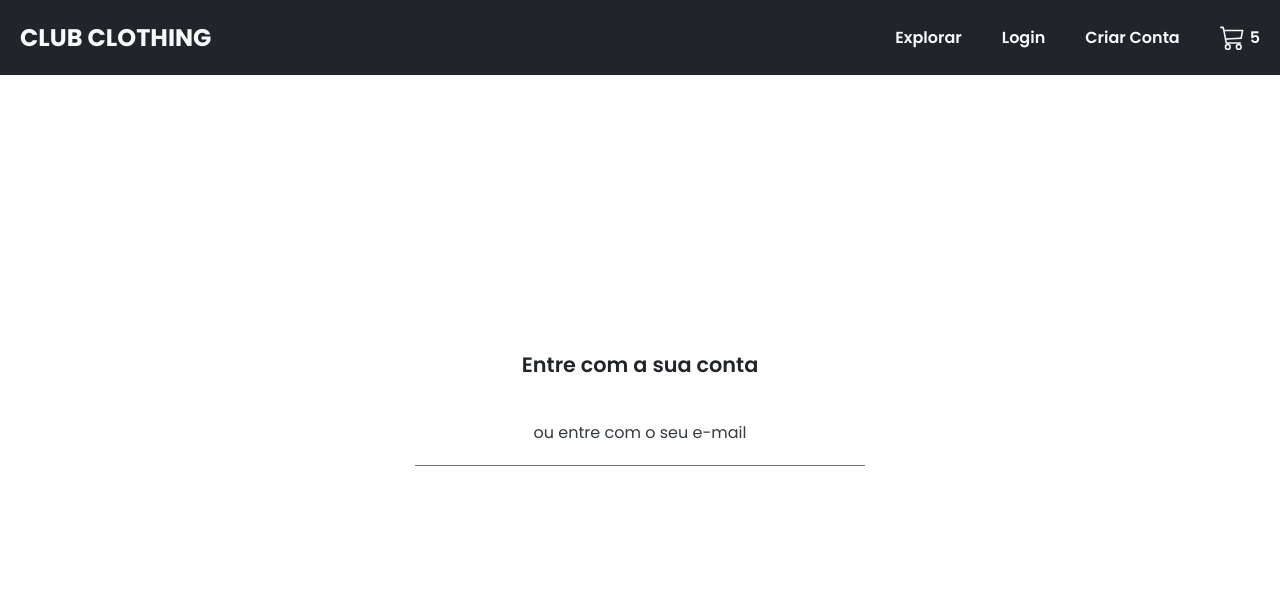
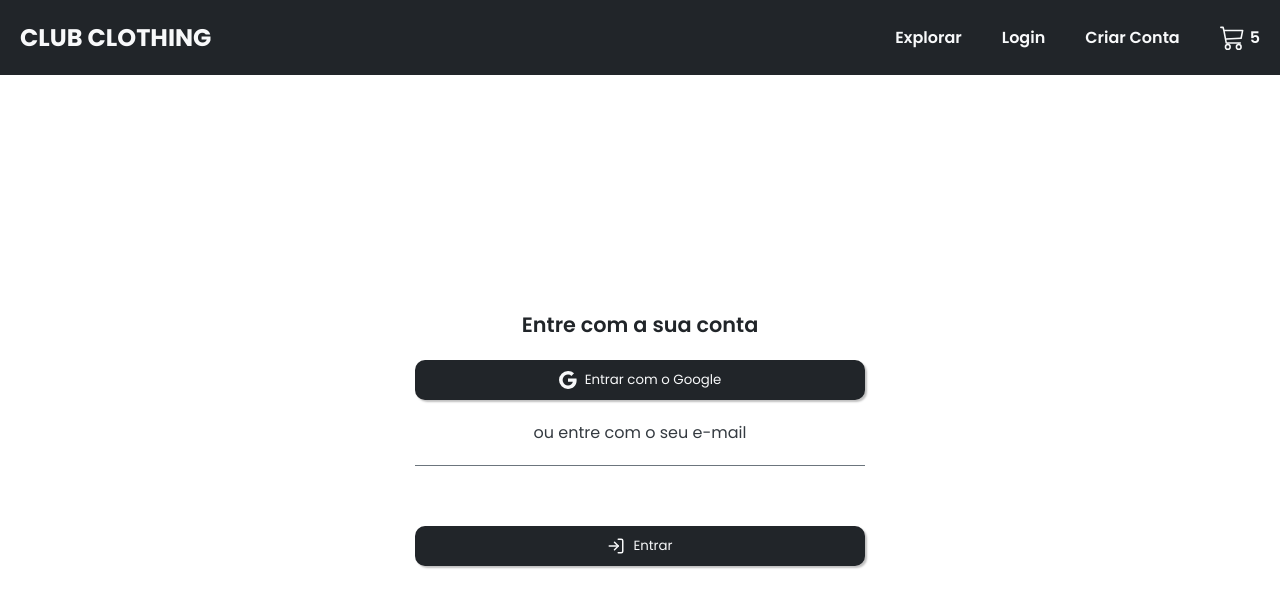
Before and after one commit to MAGAIVERH/CLUB-CLOTHING, a React (Create React App) app: page /login in a window 1280 px wide. Shown: the top 608 px of the page. Built offline with nearby package versions, Linux system fonts and the light colour scheme.

Commit message:
feat: add Custom Button to Login Page

```diff
--- a/src/components/custom-button/custom-button-component.tsx
+++ b/src/components/custom-button/custom-button-component.tsx
@@ -3,6 +3,8 @@
   ReactNode,
   ButtonHTMLAttributes
 } from 'react'
+
+// Styles
 import { CustomButtonContainer, IconContainer } from './custom-button-styles'
 
 interface CustomButtonProps extends ButtonHTMLAttributes<HTMLButtonElement> {
--- a/src/pages/login/login.page.tsx
+++ b/src/pages/login/login.page.tsx
@@ -1,4 +1,11 @@
+import { BsGoogle } from 'react-icons/bs'
+import { FiLogIn } from 'react-icons/fi'
+
+// Components
+import CustomButton from '../../components/custom-button/custom-button-component'
 import Header from '../../components/header/header.component'
+
+// Styles
 import {
   LoginContainer,
   LoginContent,
@@ -15,7 +22,9 @@
         <LoginContent>
           <LoginHeadline>Entre com a sua conta</LoginHeadline>
 
-          {/* {Button} */}
+          <CustomButton startIcon={<BsGoogle size={18} />}>
+            Entrar com o Google
+          </CustomButton>
 
           <LoginSubtitle>ou entre com o seu e-mail</LoginSubtitle>
 
@@ -23,7 +32,7 @@
 
           <LoginInputContainer>{/* { password input} */}</LoginInputContainer>
 
-          {/* {Button} */}
+          <CustomButton startIcon={<FiLogIn size={18} />}>Entrar</CustomButton>
         </LoginContent>
       </LoginContainer>
     </>
```
